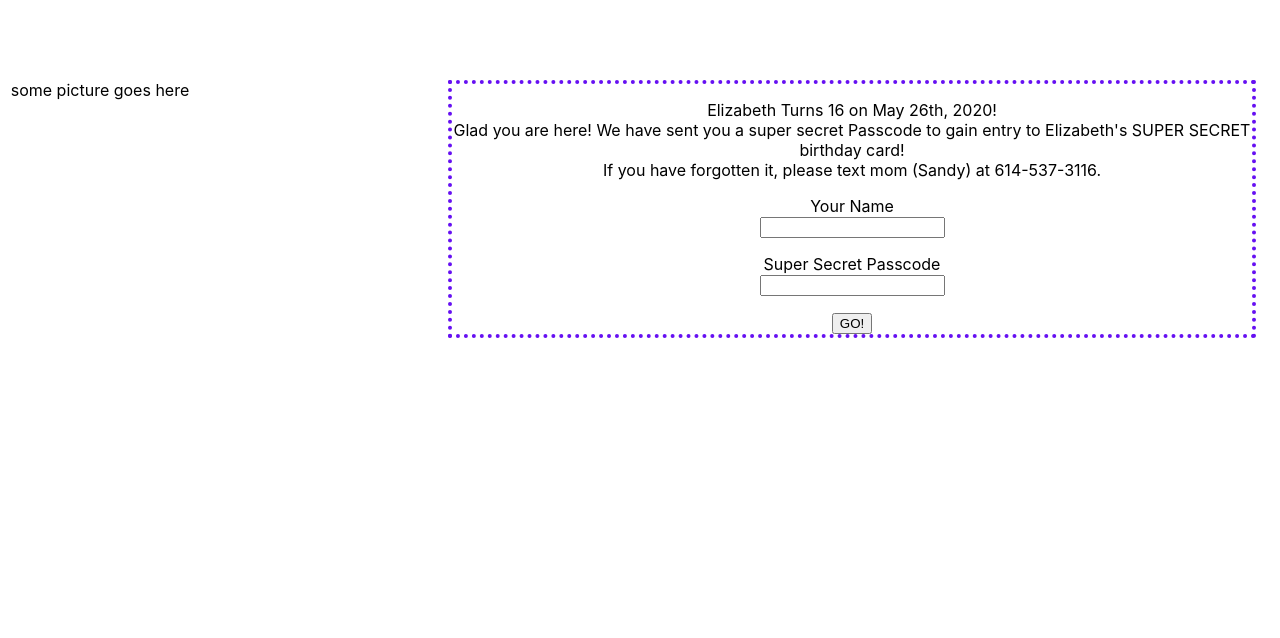
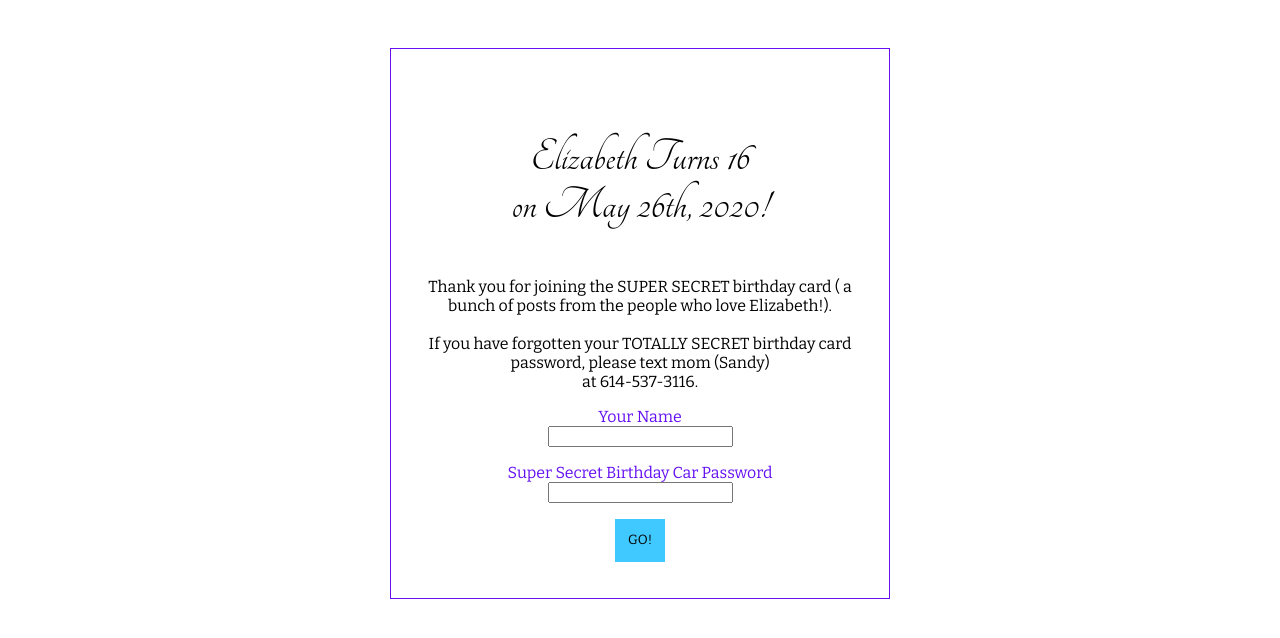
Before and after one commit to CheeseInTheDark/posts-page, a React (Create React App) app: page / in a window 1280 px wide. Shown: the top 638 px of the page. Built offline with nearby package versions, Linux system fonts and the light colour scheme.

Commit message:
styled login screen...still need a photo

```diff
--- a/public/index.html
+++ b/public/index.html
@@ -3,6 +3,9 @@
   <head>
     <meta charset="utf-8" />
     <link rel="icon" href="%PUBLIC_URL%/favicon.ico" />
+    <link rel="stylesheet" href="https://fonts.googleapis.com/css?family=Tangerine">
+    <link rel="stylesheet" href="https://fonts.googleapis.com/css?family=Lato">
+    <link href="https://fonts.googleapis.com/css2?family=Bitter&display=swap" rel="stylesheet">
     <meta name="viewport" content="width=device-width, initial-scale=1" />
     <meta name="theme-color" content="#000000" />
     <meta
--- a/src/App.css
+++ b/src/App.css
@@ -28,16 +28,27 @@
   color: #61dafb;
 }
 
+
 #loginBox {
-  width:50em;
-  margin-left: calc(50% - 12em);
-  margin-top:5em;
-  border: 4px dotted #6610f2;
+  font-family: 'Bitter', sans-serif;
+  font-size: 1.5rem;
+  width: 500px;
+  margin-top: 2em;
+  padding: 1.5em;
+  border: 1px solid #6610f2;
+  float: left;
+  box-sizing: border-box;
 }
 
 #leftColumn {
   width: 200px;
   float:left;
+}
+
+.centerDiv
+{
+  width: 500px;
+  margin: 0 auto;
 }
 
 @keyframes App-logo-spin {
--- a/src/App.js
+++ b/src/App.js
@@ -1,24 +1,31 @@
 import React from 'react';
 import logo from './logo.svg';
 import './App.css';
+import './index.css';
 
 function App() {
   return (
     <div className="App">
       <div id="root">
         <div id="leftColumn">
-          some picture goes here
         </div>
+        <div class="centerDiv">
           <div id="loginBox">
-          <p>Elizabeth Turns 16 on May 26th, 2020!<br />
-          Glad you are here! We have sent you a super secret Passcode to gain entry to Elizabeth's SUPER SECRET birthday card!  <br />If you have forgotten it, please text mom (Sandy) at 614-537-3116.</p>
+            <p class="scriptTitle centered">Elizabeth Turns 16 <br />on May 26th, 2020!</p>
+            <p>
+              Thank you for joining the SUPER SECRET birthday card ( a bunch of posts from the people who love Elizabeth!). <br />
+              <br />
+              If you have forgotten your TOTALLY SECRET birthday card password, please text mom (Sandy) <br />
+              at 614-537-3116.
+              </p>
             <p>
               <label>Your Name</label><br /><input type="text" id="visitorName" />
             </p>
             <p>
-            <label>Super Secret Passcode</label><br /><input type="text" id="secretPasscode" />
+              <label>Super Secret Birthday Car Password</label><br /><input type="text" id="secretPasscode" />
             </p>
             <button id="login">GO!</button>
+          </div>
         </div>
       </div>
     </div>
--- a/src/index.css
+++ b/src/index.css
@@ -1,8 +1,5 @@
 body {
   margin: 0;
-  font-family: -apple-system, BlinkMacSystemFont, 'Segoe UI', 'Roboto', 'Oxygen',
-    'Ubuntu', 'Cantarell', 'Fira Sans', 'Droid Sans', 'Helvetica Neue',
-    sans-serif;
   -webkit-font-smoothing: antialiased;
   -moz-osx-font-smoothing: grayscale;
 }
@@ -11,3 +8,37 @@ code {
   font-family: source-code-pro, Menlo, Monaco, Consolas, 'Courier New',
     monospace;
 }
+
+.scriptTitle {
+  font-family: 'Tangerine', serif;
+  font-size: 3rem;
+}
+
+.centered {
+  text-align:center;
+}
+
+p {
+  font-family: 'Bitter', sans-serif;
+  font-size: 1rem;
+}
+
+label {
+  width: 20%;
+  text-align: right;
+  font-family: 'Bitter', sans-serif;
+  font-size:1rem;
+  color: #6610f2;
+}
+
+button {
+  background-color: #40c9ff;
+  padding:1em;
+  font-family: 'Bitter', sans-serif;
+  border: none;
+}
+
+.borderedBox {
+  border:1px solid #ccc;
+  padding:25px;
+}
```
Also changed, not shown: public/manifest.json. Lines whose indentation alone changed are shown as unchanged.
